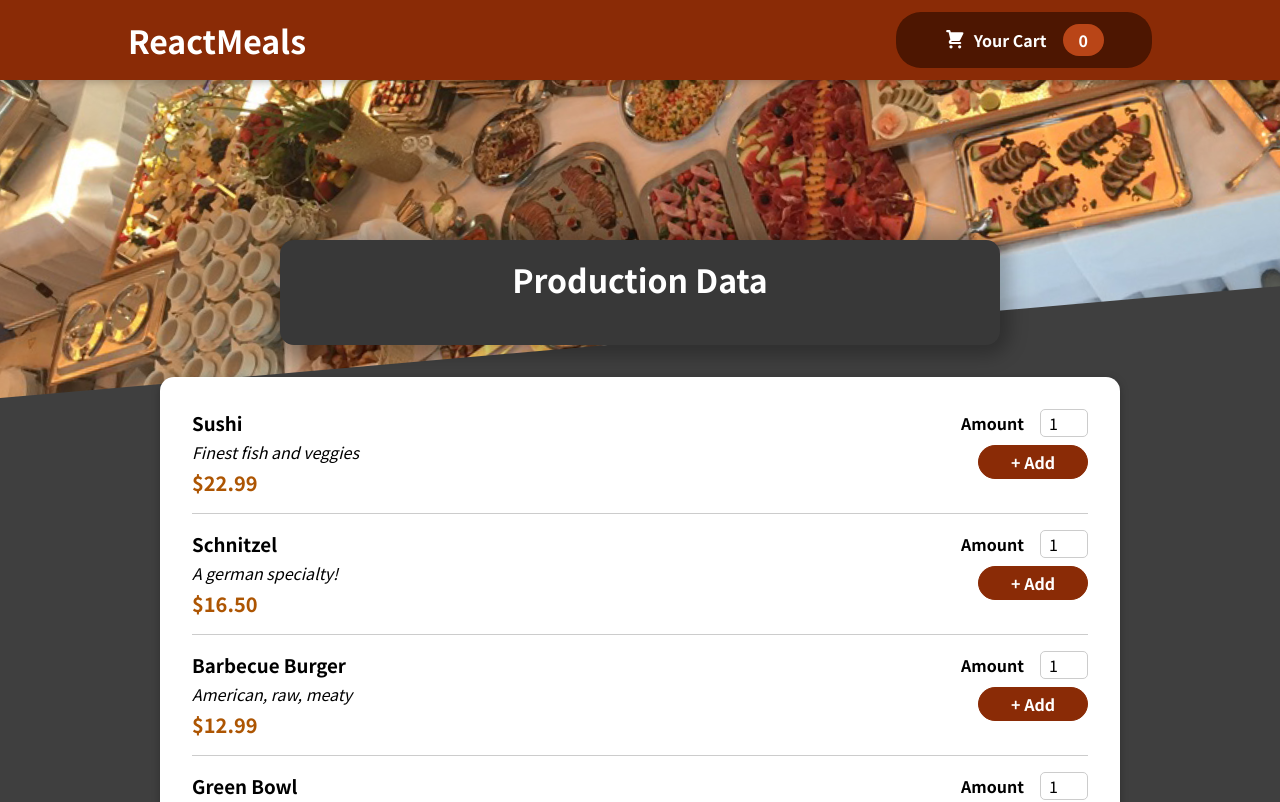
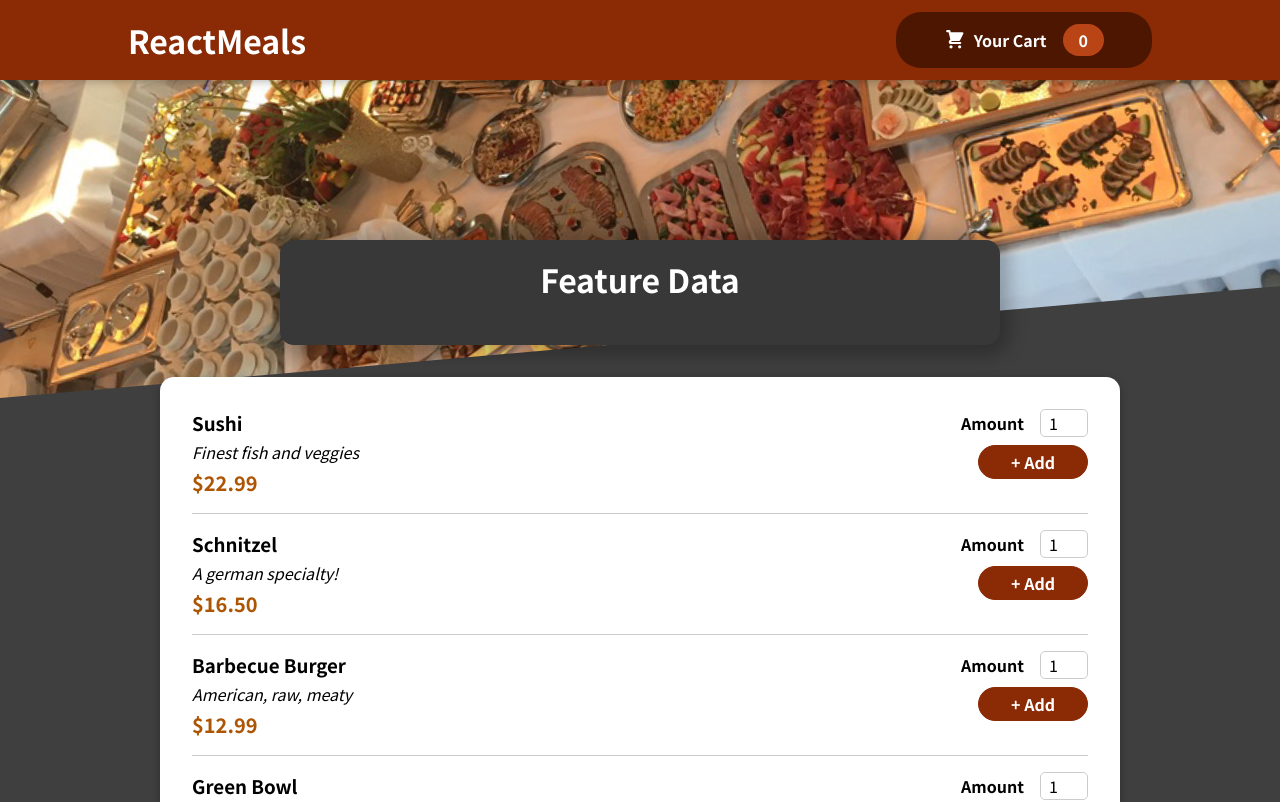
Before and after one commit to dangnguyen92/percy-demo, a React (Create React App) app: page / in a window 1280 px wide. Shown: the top 802 px of the page. Built offline with nearby package versions, Linux system fonts and the light colour scheme.

Commit message:
add new component

```diff
--- a/src/components/Meals/MealsSummary.js
+++ b/src/components/Meals/MealsSummary.js
@@ -3,7 +3,7 @@ import classes from './MealsSummary.module.css';
 const MealsSummary = () => {
   return (
     <section className={classes.summary} data-cy="mealSummary">
-      <h2>Production Data</h2>
+      <h2>Feature Data</h2>
     </section>
   );
 };
```
